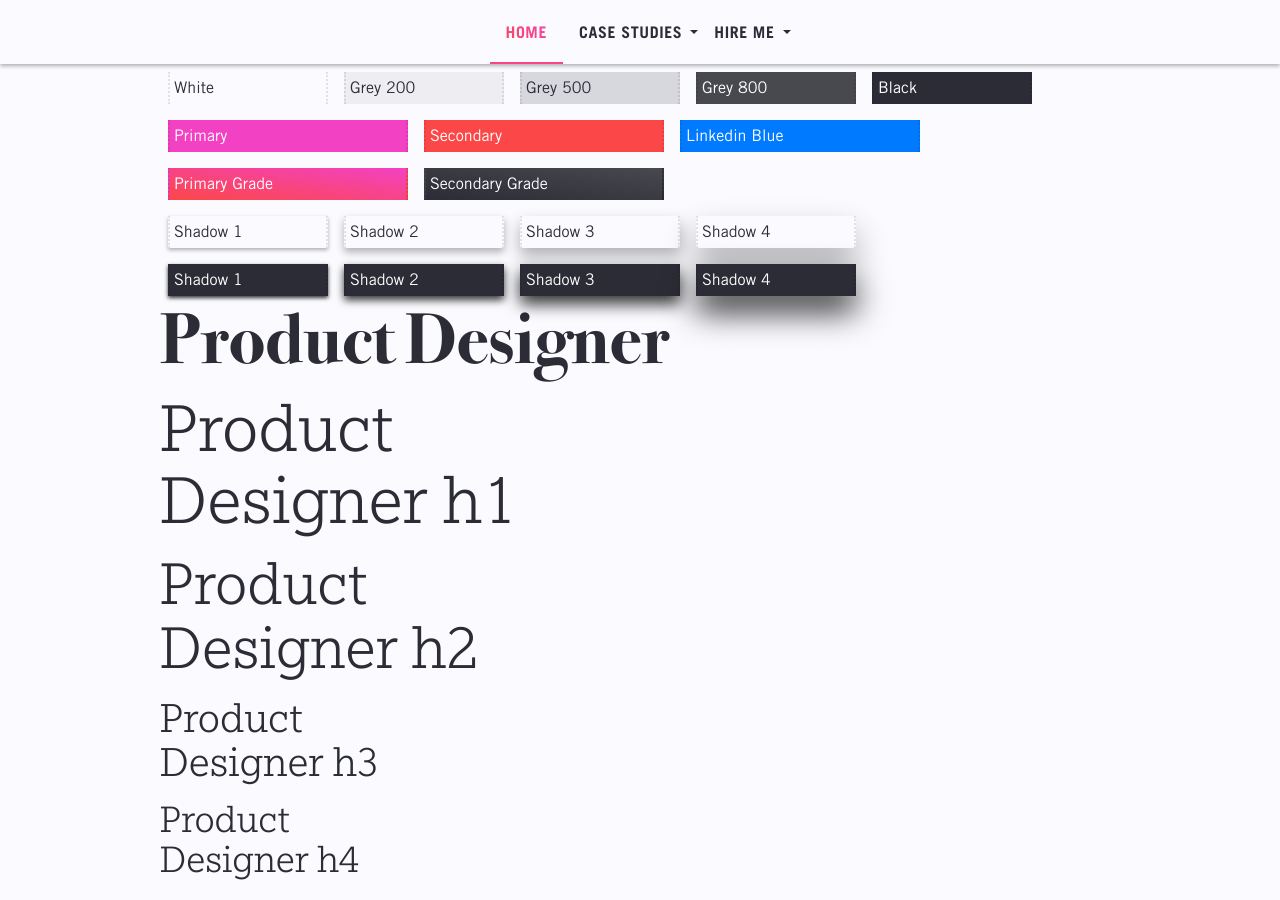
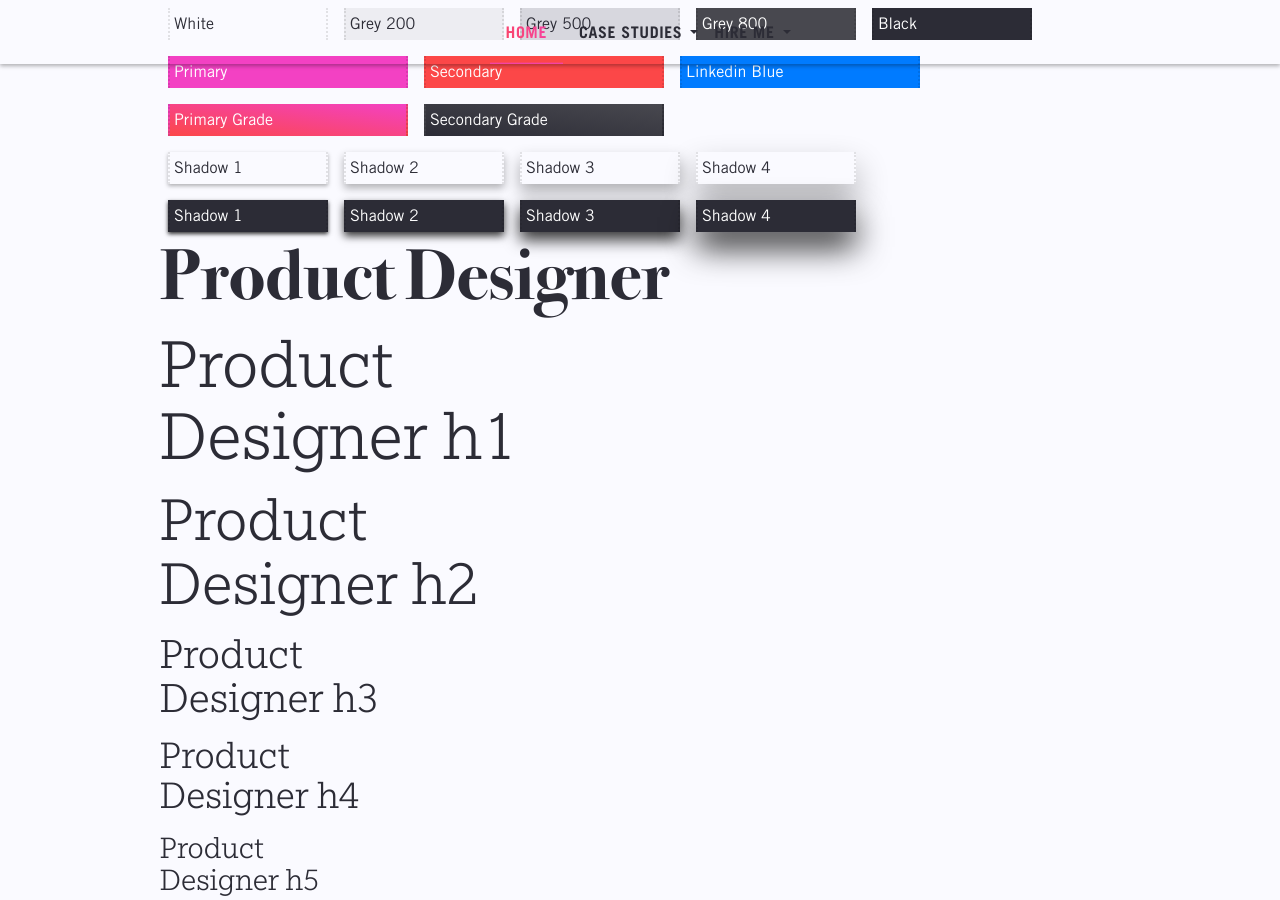
Before and after one commit to paulhershey/lazerTiger, a Jekyll site: the page built from styles.html, in a window 1280 px wide and 900 px high. Built offline with Jekyll 4.4.1, drawn with Linux system fonts in a browser that asks for light colours; nearby versions of some CDN libraries; some web fonts are replaced.

Commit message:
Add navigation and possible fixed nav

```diff
--- a/_includes/header.html
+++ b/_includes/header.html
@@ -1,4 +1,4 @@
-<nav class="navbar navbar-expand navbar-light">
+<nav class="navbar navbar-expand navbar-light fixed-top">
   <ul class="navbar-nav">
     <li class="nav-item active">
       <a class="nav-link" href="/">Home</a>
@@ -8,10 +8,10 @@
         Case Studies</a>
       <div class="dropdown-menu">
         <div class="content">
-          <a class="dropdown-item" href="#">Flux</a>
-          <a class="dropdown-item" href="#">Bisk Rebrand</a>
-          <a class="dropdown-item" href="#">Gategroup</a>
-          <a class="dropdown-item" href="#">Code School</a>
+          <a class="dropdown-item" href="/electronic-arts/">Flux</a>
+          <a class="dropdown-item" href="/bisk-rebrand/">Bisk Rebrand</a>
+          <a class="dropdown-item" href="/gategroup/">Gategroup</a>
+          <a class="dropdown-item" href="/code-school/">Code School</a>
         </div>
       </div>
     </li>
```
